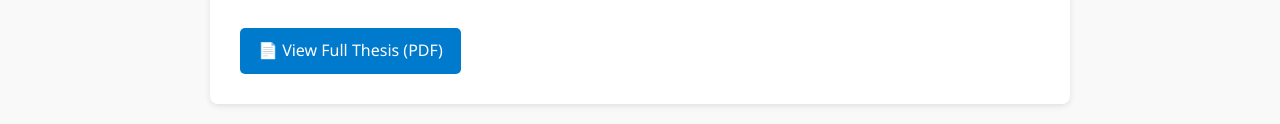
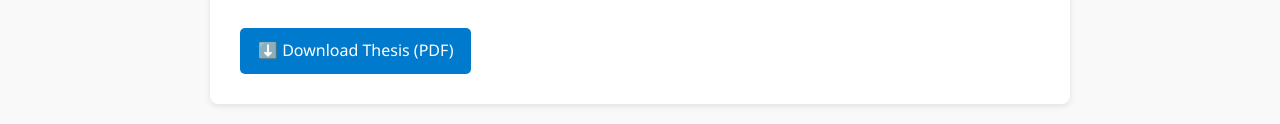
Before and after one commit to joakonig/joakonig.github.io, a plain HTML site: page thesis.html in a window 1280 px wide. Shown: the part 640-764 px from the top of the page. Drawn offline with Linux system fonts and the light colour scheme.

Commit message:
Update thesis.html

```diff
--- a/thesis.html
+++ b/thesis.html
@@ -112,7 +112,7 @@
       public health policy design, particularly in contexts with substantial environmental inequality.
     </p>
 
-    <a class="pdf-link" href="files/your-thesis.pdf" target="_blank">📄 View Full Thesis (PDF)</a>
+    <a class="pdf-link" href="files/tesis.pdf" download>⬇️ Download Thesis (PDF)</a>
   </div>
 
   <!-- Footer -->
```
